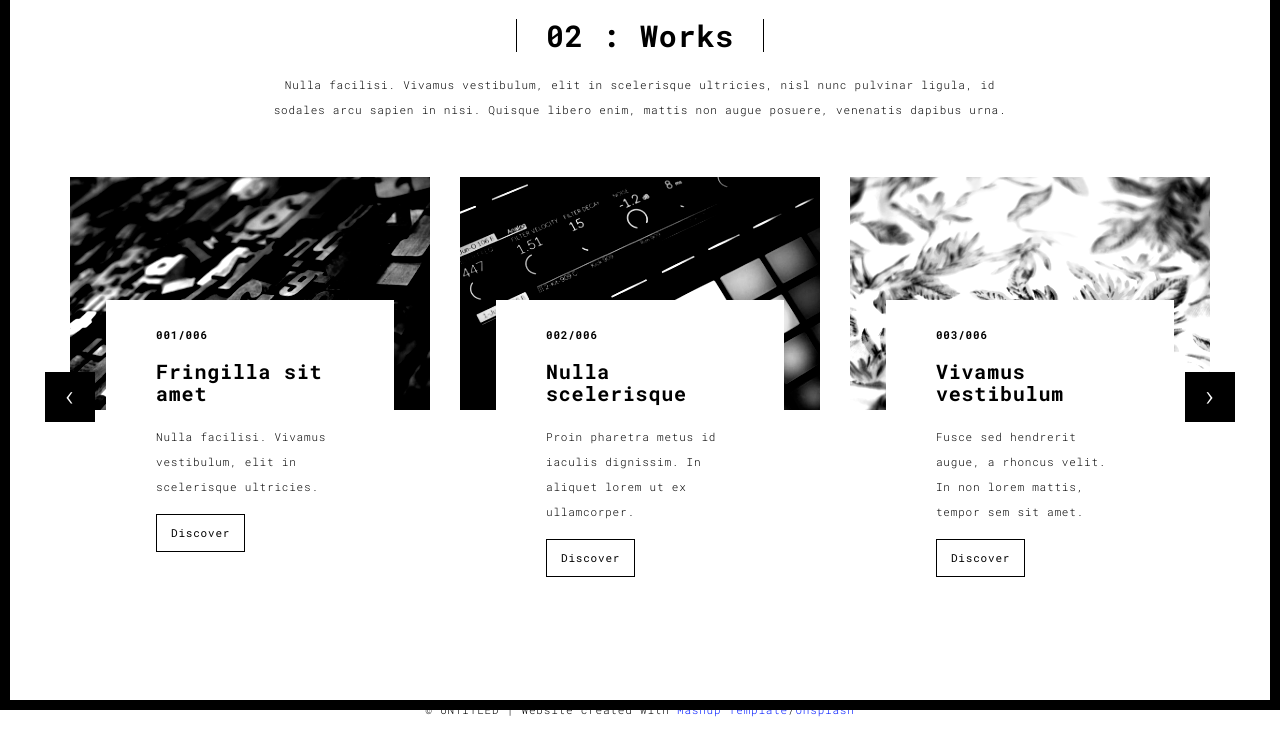
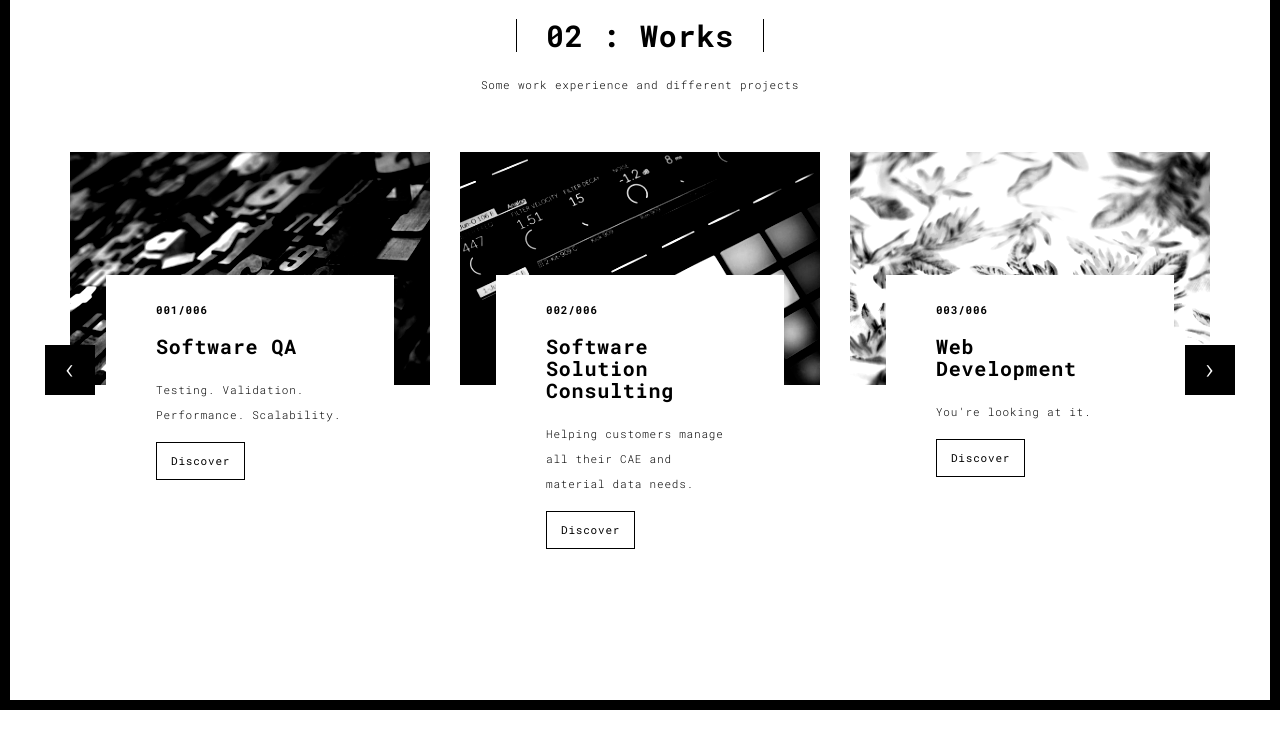
Before and after one commit to franzwah/portfolio, a Flask app: page /works.html in a window 1280 px wide. Shown: the part 90-837 px from the top of the page. After the commit the page ends 800 px from the top, so only its background shows below. Run offline with Flask 2, Linux system fonts and the light colour scheme; some libraries are stand-ins or nearby versions.

Commit message:
updated works page

```diff
--- a/templates/works.html
+++ b/templates/works.html
@@ -57,7 +57,7 @@
       <div class="col-sm-8 col-sm-offset-2 section-container-spacer">
         <div class="text-center">
           <h1 class="h2">02 : Works</h1>
-          <p>Nulla facilisi. Vivamus vestibulum, elit in scelerisque ultricies, nisl nunc pulvinar ligula, id sodales arcu sapien in nisi. Quisque libero enim, mattis non augue posuere, venenatis dapibus urna.</p>
+          <p>Some work experience and different projects</p>
         </div>
       </div>
 
@@ -75,8 +75,8 @@
                       </a>
                       <div class="card-container card-container-lg">
                         <h4>001/006</h4>
-                        <h3>Fringilla sit amet</h3>
-                        <p>Nulla facilisi. Vivamus vestibulum, elit in scelerisque ultricies.</p>
+                        <h3>Software QA</h3>
+                        <p>Testing. Validation. Performance. Scalability.</p>
                         <a href="./work.html" title="" class="btn btn-default">Discover</a>
                       </div>
                     </div>
@@ -86,8 +86,8 @@
                       </a>
                       <div class="card-container card-container-lg">
                         <h4>002/006</h4>
-                        <h3>Nulla scelerisque</h3>
-                        <p>Proin pharetra metus id iaculis dignissim. In aliquet lorem ut ex ullamcorper.</p>
+                        <h3>Software Solution Consulting</h3>
+                        <p>Helping customers manage all their CAE and material data needs.</p>
                         <a href="./work.html" title="" class="btn btn-default">Discover</a>
                       </div>
                     </div>
@@ -97,8 +97,8 @@
                       </a>
                       <div class="card-container card-container-lg">
                         <h4>003/006</h4>
-                        <h3>Vivamus vestibulum</h3>
-                        <p>Fusce sed hendrerit augue, a rhoncus velit. In non lorem mattis, tempor sem sit amet.</p>
+                        <h3>Web Development</h3>
+                        <p>You're looking at it.</p>
                         <a href="./work.html" title="" class="btn btn-default">Discover</a>
                       </div>
                     </div>
@@ -115,8 +115,8 @@
                     </a>
                     <div class="card-container">
                       <h4>004/006</h4>
-                      <h3>Nulla scelerisque</h3>
-                      <p>Proin pharetra metus id iaculis dignissim. In aliquet lorem ut ex ullamcorper.</p>
+                      <h3>Python Scripting</h3>
+                      <p>Password checker, data scraping, & task automation.</p>
                       <a href="./work.html" class="btn btn-default">Discover</a>
                     </div>
                   </div>
@@ -126,8 +126,8 @@
                       </a>
                       <div class="card-container">
                         <h4>005/006</h4>
-                        <h3>Fringilla sit amet</h3>
-                        <p>Nulla facilisi. Vivamus vestibulum, elit in scelerisque ultricies.</p>
+                        <h3>Python Bot</h3>
+                        <p>My facination with Selenium and social media bots.</p>
                         <a href="./work.html" class="btn btn-default">Discover</a>
                       </div>
                     </div>
@@ -138,8 +138,8 @@
                       </a>
                       <div class="card-container">
                         <h4>006/006</h4>
-                        <h3>Vivamus vestibulum</h3>
-                        <p>Fusce sed hendrerit augue, a rhoncus velit. In non lorem mattis, tempor sem sit amet.</p>
+                        <h3>Data Science / Machine Learning</h3>
+                        <p>.</p>
                         <a href="./work.html" class="btn btn-default">Discover</a>
                       </div>
                     </div>
@@ -168,16 +168,6 @@
 </div>
 
 
-<footer class="footer-container text-center">
-  <div class="container">
-    <div class="row">
-      <div class="col-xs-12">
-        <p>© UNTITLED | Website created with <a href="http://www.mashup-template.com/" title="Create website with free html template">Mashup Template</a>/<a href="https://www.unsplash.com/" title="Beautiful Free Images">Unsplash</a></p>
-      </div>
-    </div>
-  </div>
-</footer>
-
 <script>
   document.addEventListener("DOMContentLoaded", function (event) {
      navActivePage();
```
Also changed, not shown: templates/work.html (+6 -6 lines).
